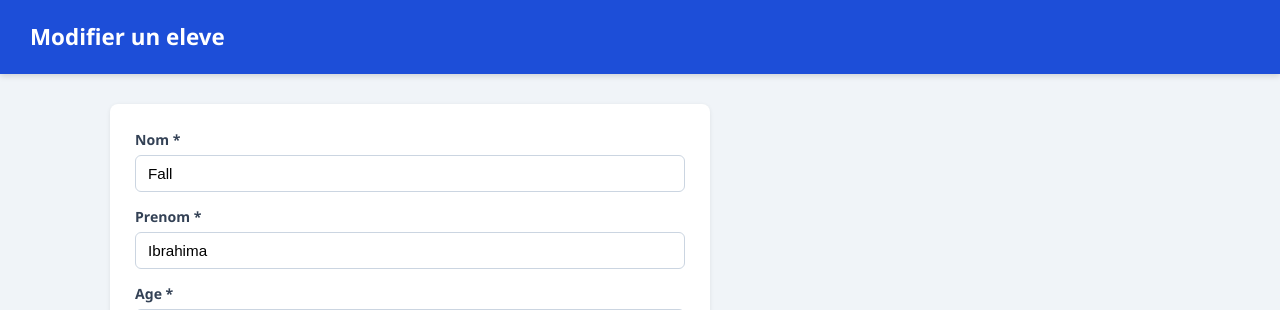
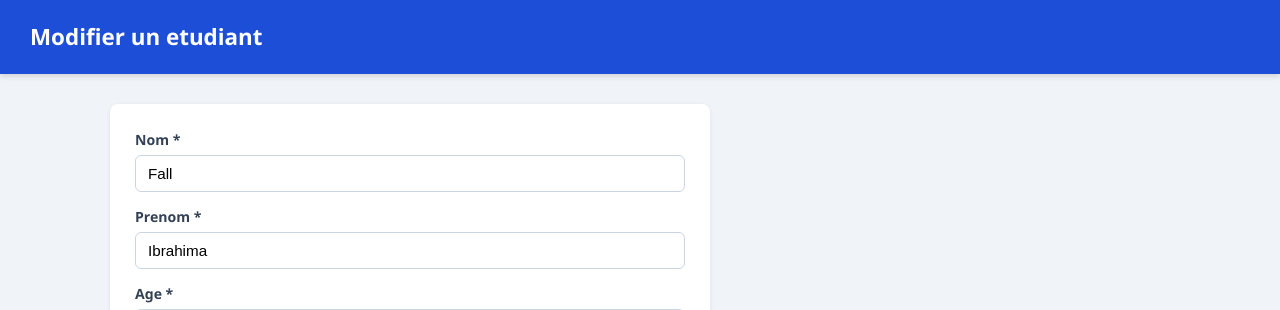
Before and after one commit to gabingom/gestion-eleves, a PHP site: page /modifier.php?id=2 in a window 1280 px wide. Shown: the top 310 px of the page. Run offline with PHP 8.4, Linux system fonts and the light colour scheme; data comes from the database, SQL or seed files in the repository.

```diff
--- a/modifier.php
+++ b/modifier.php
@@ -61,7 +61,7 @@ if ($_SERVER['REQUEST_METHOD'] === 'POST') {
 </head>
 <body>
     <header class="topbar">
-        <h1>Modifier un eleve</h1>
+        <h1>Modifier un etudiant</h1>
     </header>
 
     <main class="container">
```
